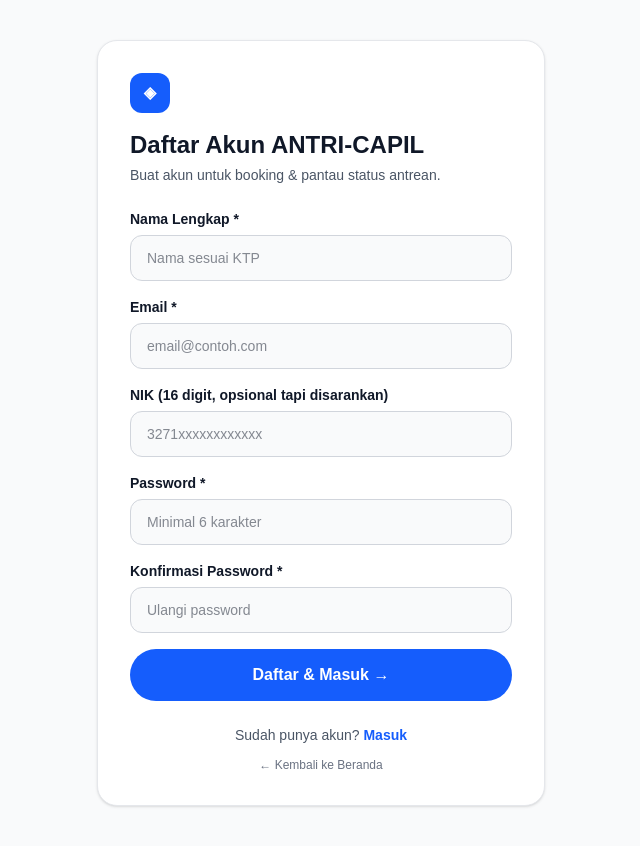
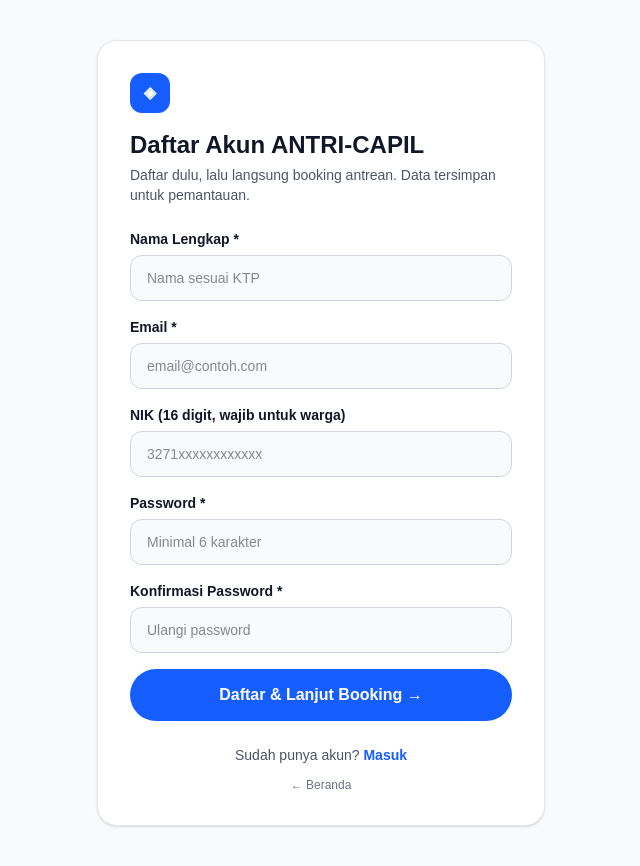
Before and after one commit to ERGUS457/antri-capil, a Next.js app: page /register in a window 1280 px wide. Shown: the whole page, without its empty margins (319-959 px from the left). Built offline with nearby package versions, Linux system fonts and the light colour scheme.

Commit message:
feat: wajib login sebelum booking (landing -> register/login -> booking), booking terikat akun warga

```diff
--- a/src/app/api/booking/route.ts
+++ b/src/app/api/booking/route.ts
@@ -7,13 +7,15 @@ import { generateQR } from "@/lib/qr";
 export async function POST(req: Request) {
   try {
     const session = await auth();
+    const userId = (session?.user as any)?.id as string | undefined;
+    if (!userId) {
+      return NextResponse.json({ error: "Wajib login dulu. Silakan daftar atau masuk akun warga." }, { status: 401 });
+    }
+
     const body = await req.json();
     const { layananKode, tanggal } = body as {
       layananKode?: string;
       tanggal?: string;
-      nik?: string;
-      nama?: string;
-      email?: string;
     };
 
     if (!layananKode || !tanggal) {
@@ -26,35 +28,11 @@ export async function POST(req: Request) {
     const tgl = new Date(tanggal);
     if (isNaN(tgl.getTime())) return NextResponse.json({ error: "Format tanggal tidak valid" }, { status: 400 });
     tgl.setUTCHours(0, 0, 0, 0);
-    // tanggal tidak boleh kemarin
     const today = new Date(); today.setUTCHours(0,0,0,0);
     if (tgl < today) return NextResponse.json({ error: "Tanggal tidak boleh di masa lalu" }, { status: 400 });
 
-    let userId: string | null = (session?.user as any)?.id || null;
-    let wargaId: string | null = null;
-    let targetEmail: string | null = null;
-    let targetNama: string | null = null;
-
-    if (userId) {
-      const u = await prisma.user.findUnique({ where: { id: userId } });
-      if (!u) return NextResponse.json({ error: "User tidak ditemukan" }, { status: 404 });
-      targetEmail = u.email;
-      targetNama = u.name;
-    } else {
-      const { nik, nama, email } = body as { nik?: string; nama?: string; email?: string };
-      if (!nik || !nama) return NextResponse.json({ error: "Untuk booking tanpa login, NIK & Nama wajib diisi. Silakan login dulu." }, { status: 400 });
-      if (nik.length !== 16 || !/^\d+$/.test(nik)) return NextResponse.json({ error: "NIK harus 16 digit angka" }, { status: 400 });
-      if (email && !email.includes("@")) return NextResponse.json({ error: "Format email tidak valid" }, { status: 400 });
-      let warga = await prisma.warga.findUnique({ where: { nik } });
-      if (!warga) {
-        warga = await prisma.warga.create({ data: { nik, nama, email: email || null } });
-      } else if (warga.nama !== nama || warga.email !== (email || null)) {
-        warga = await prisma.warga.update({ where: { id: warga.id }, data: { nama, email: email || null } });
-      }
-      wargaId = warga.id;
-      targetEmail = email || warga.email;
-      targetNama = nama;
-    }
+    const user = await prisma.user.findUnique({ where: { id: userId } });
+    if (!user) return NextResponse.json({ error: "Akun tidak ditemukan, silakan login ulang" }, { status: 404 });
 
     // Kuota
     let kuota = await prisma.kuotaHarian.findUnique({
@@ -82,15 +60,16 @@ export async function POST(req: Request) {
         tanggal: tgl,
         status: "MENUNGGU",
         layananId: layanan.id,
-        wargaId,
-        userId,
+        userId: user.id,
+        wargaId: null,
       },
       include: { layanan: true },
     });
 
     await prisma.kuotaHarian.update({ where: { id: kuota.id }, data: { terisi: { increment: 1 } } });
 
-    // Kirim email via Resend (non-blocking, jangan gagalkan booking)
+    // Email via Resend (non-blocking)
+    const targetEmail = user.email;
     if (targetEmail) {
       const qrCode = await generateQR(`${process.env.NEXTAUTH_URL || "https://antri-capil.vercel.app"}/tiket/${antrean.id}`);
       sendBookingEmail(targetEmail, {
@@ -100,8 +79,6 @@ export async function POST(req: Request) {
         tanggal: tgl.toISOString().slice(0, 10),
         qrCode,
       }).catch((e) => console.error("[booking] email failed", e));
-    } else {
-      console.warn("[booking] no email, skip send", antrean.id);
     }
 
     return NextResponse.json({ id: antrean.id, nomor, emailSent: !!targetEmail }, { status: 201 });
--- a/src/app/booking/page.tsx
+++ b/src/app/booking/page.tsx
@@ -1,5 +1,5 @@
 'use client';
-import { useEffect, useState } from 'react';
+import { useState } from 'react';
 import { useRouter } from 'next/navigation';
 import { useSession } from 'next-auth/react';
 import Link from 'next/link';
@@ -14,31 +14,16 @@ const layananOptions = [
 
 export default function BookingPage() {
   const router = useRouter();
-  const { data: session } = useSession();
+  const { data: session, status } = useSession();
   const user = session?.user as any;
-  const isLoggedIn = !!user?.id;
 
-  const [form, setForm] = useState({ nik: '', nama: '', email: '', layananKode: 'KTP', tanggal: '' });
+  const [form, setForm] = useState({ layananKode: 'KTP', tanggal: '' });
   const [loading, setLoading] = useState(false);
   const [error, setError] = useState('');
-
-  useEffect(() => {
-    if (user) {
-      setForm(s => ({
-        ...s,
-        nik: user.nik || s.nik,
-        nama: user.name || s.nama,
-        email: user.email || s.email,
-      }));
-    }
-  }, [user?.id]);
-
-  function update(k: string, v: string) { setForm(s => ({ ...s, [k]: v })); }
 
   async function submit(e: React.FormEvent) {
     e.preventDefault();
     setError('');
-    if (!isLoggedIn && form.nik.length !== 16) { setError('NIK harus 16 digit (atau login dulu)'); return; }
     if (!form.tanggal) { setError('Pilih tanggal kunjungan'); return; }
     setLoading(true);
     try {
@@ -57,56 +42,49 @@ export default function BookingPage() {
 
   const tomorrow = new Date(Date.now() + 86400000).toISOString().slice(0, 10);
 
+  if (status === 'loading') return <div className="min-h-screen grid place-items-center bg-gray-50 text-zinc-500">Memuat sesi...</div>;
+
   return (
     <div className="min-h-screen bg-gray-50 text-gray-900">
       <div className="max-w-6xl mx-auto px-6 py-6 flex items-center justify-between">
         <Link href="/" className="text-sm text-gray-600 hover:text-gray-900 font-medium">← Beranda</Link>
-        {!isLoggedIn && <Link href="/login" className="text-sm font-bold text-blue-600 hover:underline">Login biar auto-isi →</Link>}
+        <Link href="/dashboard" className="text-sm font-bold text-blue-600 hover:underline">Dashboard Saya →</Link>
       </div>
       <div className="max-w-xl mx-auto px-6 pb-16">
         <div className="bg-white rounded-[20px] border border-gray-200 p-8 shadow-sm">
           <h1 className="text-2xl font-extrabold text-gray-900 tracking-tight">Booking Antrean</h1>
-          <p className="text-sm font-medium text-gray-700 mt-1">Isi data sesuai KTP. Tiket & QR akan dikirim ke email.</p>
-          {isLoggedIn && (
-            <div className="mt-3 bg-emerald-50 border border-emerald-200 text-emerald-800 text-xs px-3 py-2.5 rounded-xl">
-              Login sebagai <b>{user.name}</b> ({user.email}) • NIK otomatis terisi
+          <p className="text-sm font-medium text-gray-600 mt-1">Hanya untuk warga terdaftar. Data NIK & email diambil dari akun kamu.</p>
+
+          <div className="mt-4 bg-blue-50 border border-blue-200 rounded-xl px-4 py-3 flex items-center justify-between">
+            <div>
+              <p className="text-xs font-bold text-blue-700 uppercase tracking-widest">Akun warga</p>
+              <p className="text-sm font-bold text-gray-900">{user?.name || '-'}</p>
+              <p className="text-xs text-gray-600">{user?.email || ''} {user?.nik ? `• NIK ${user.nik}` : ''}</p>
             </div>
-          )}
+            <span className="w-2.5 h-2.5 bg-emerald-500 rounded-full animate-pulse" title="Login aktif" />
+          </div>
 
           {error && <div className="mt-4 bg-red-50 border border-red-200 text-red-700 text-sm px-4 py-3 rounded-xl">{error}</div>}
 
           <form onSubmit={submit} className="mt-6 flex flex-col gap-4">
             <label className="flex flex-col gap-1.5">
-              <span className="text-sm font-semibold text-gray-900">NIK (16 digit) {!isLoggedIn && '*'}</span>
-              <input value={form.nik} onChange={e => update('nik', e.target.value.replace(/\D/g, '').slice(0, 16))} placeholder="3271xxxxxxxxxxxx" className="bg-gray-50 border border-gray-300 rounded-xl px-4 py-3 text-sm text-gray-900 placeholder:text-gray-400 focus:outline-none focus:ring-2 focus:ring-blue-500 focus:bg-white" required={!isLoggedIn} />
-            </label>
-            <label className="flex flex-col gap-1.5">
-              <span className="text-sm font-semibold text-gray-900">Nama Lengkap {!isLoggedIn && '*'}</span>
-              <input value={form.nama} onChange={e => update('nama', e.target.value)} placeholder="Nama sesuai KTP" className="bg-gray-50 border border-gray-300 rounded-xl px-4 py-3 text-sm text-gray-900 placeholder:text-gray-400 focus:outline-none focus:ring-2 focus:ring-blue-500 focus:bg-white" required={!isLoggedIn} />
-            </label>
-            <label className="flex flex-col gap-1.5">
-              <span className="text-sm font-semibold text-gray-900">Email (untuk tiket & QR)</span>
-              <input type="email" value={form.email} onChange={e => update('email', e.target.value)} placeholder="email@contoh.com" className="bg-gray-50 border border-gray-300 rounded-xl px-4 py-3 text-sm text-gray-900 placeholder:text-gray-400 focus:outline-none focus:ring-2 focus:ring-blue-500 focus:bg-white" />
-              {isLoggedIn && <span className="text-xs text-gray-500">Email dari akun kamu, bisa diubah.</span>}
-            </label>
-            <label className="flex flex-col gap-1.5">
               <span className="text-sm font-semibold text-gray-900">Layanan *</span>
-              <select value={form.layananKode} onChange={e => update('layananKode', e.target.value)} className="bg-gray-50 border border-gray-300 rounded-xl px-4 py-3 text-sm text-gray-900 focus:outline-none focus:ring-2 focus:ring-blue-500 focus:bg-white">
+              <select value={form.layananKode} onChange={e => setForm(s => ({ ...s, layananKode: e.target.value }))} className="bg-gray-50 border border-gray-300 rounded-xl px-4 py-3 text-sm text-gray-900 focus:outline-none focus:ring-2 focus:ring-blue-500 focus:bg-white">
                 {layananOptions.map(o => <option key={o.kode} value={o.kode}>{o.label} ({o.kode})</option>)}
               </select>
             </label>
             <label className="flex flex-col gap-1.5">
               <span className="text-sm font-semibold text-gray-900">Tanggal Kunjungan *</span>
-              <input type="date" value={form.tanggal} min={tomorrow} onChange={e => update('tanggal', e.target.value)} className="bg-gray-50 border border-gray-300 rounded-xl px-4 py-3 text-sm text-gray-900 focus:outline-none focus:ring-2 focus:ring-blue-500 focus:bg-white" required />
-              <span className="text-xs text-gray-500">Kuota harian 80 per layanan. Pilih H+1 atau setelahnya.</span>
+              <input type="date" value={form.tanggal} min={tomorrow} onChange={e => setForm(s => ({ ...s, tanggal: e.target.value }))} className="bg-gray-50 border border-gray-300 rounded-xl px-4 py-3 text-sm text-gray-900 focus:outline-none focus:ring-2 focus:ring-blue-500 focus:bg-white" required />
+              <span className="text-xs text-gray-500">Kuota 80/hari per layanan. Pilih H+1 atau setelahnya. Tiket & QR dikirim ke email akun.</span>
             </label>
 
-            <button disabled={loading} type="submit" className="mt-2 bg-blue-600 text-white rounded-full py-3.5 font-semibold hover:bg-blue-700 disabled:opacity-50">
+            <button disabled={loading} type="submit" className="mt-2 bg-blue-600 text-white rounded-full py-3.5 font-semibold hover:bg-blue-700 disabled:opacity-50 shadow-lg shadow-blue-500/20">
               {loading ? 'Memproses...' : 'Dapatkan Nomor Antrean →'}
             </button>
           </form>
+          <p className="text-center text-xs text-gray-400 mt-4">Butuh ganti data? <Link href="/register" className="text-blue-600 hover:underline">Perbarui di profil</Link> • Status antrean bisa dipantau di Dashboard.</p>
         </div>
-        <p className="text-center text-xs text-gray-500 mt-4">Dengan booking, Anda menyetujui antre sesuai kuota & jadwal layanan.</p>
       </div>
     </div>
   );
--- a/src/app/page.tsx
+++ b/src/app/page.tsx
@@ -20,8 +20,11 @@ export default function Home() {
           </div>
           <div className="hidden md:flex items-center gap-6 text-sm text-zinc-600">
             <Link href="/booking" className="hover:text-zinc-900 font-medium">Booking</Link>
+            <Link href="/dashboard" className="hover:text-zinc-900 font-medium">Dashboard Saya</Link>
             <Link href="/display" className="hover:text-zinc-900 font-medium">Display TV</Link>
-            <Link href="/admin-capil-loket" className="text-zinc-400 hover:text-zinc-600 text-xs">Akses Petugas</Link>
+            <Link href="/login" className="text-blue-600 font-semibold hover:underline">Masuk</Link>
+            <Link href="/register" className="bg-blue-50 text-blue-700 px-4 py-1.5 rounded-full font-semibold hover:bg-blue-100">Daftar Akun</Link>
+            <Link href="/admin-capil-loket" className="text-zinc-400 hover:text-zinc-600 text-xs">Petugas</Link>
           </div>
           <Link href="/booking" className="bg-zinc-900 text-white px-5 py-2.5 rounded-full text-sm font-medium hover:bg-black">Ambil Antrean</Link>
         </div>
@@ -36,8 +39,9 @@ export default function Home() {
           </h1>
           <p className="mt-4 text-zinc-600 leading-relaxed max-w-xl">Booking antrean online untuk KTP, KK, KIA, Pindah & Akta. Dapatkan nomor antrean, tiket digital + QR, dan notifikasi email — datang sesuai jadwal.</p>
           <div className="mt-8 flex flex-wrap gap-3">
-            <Link href="/booking" className="bg-blue-600 text-white px-7 py-3.5 rounded-full font-semibold hover:bg-blue-700">Booking Sekarang →</Link>
-            <Link href="/display" className="bg-zinc-100 px-7 py-3.5 rounded-full font-semibold hover:bg-zinc-200">Lihat Display TV</Link>
+            <Link href="/register" className="bg-blue-600 text-white px-7 py-3.5 rounded-full font-semibold hover:bg-blue-700 shadow-lg shadow-blue-500/20">Daftar / Login Akun Warga →</Link>
+            <Link href="/booking" className="bg-zinc-100 px-7 py-3.5 rounded-full font-semibold hover:bg-zinc-200">Langsung Booking</Link>
+            <Link href="/dashboard" className="bg-zinc-100 px-7 py-3.5 rounded-full font-semibold hover:bg-zinc-200">Pantau Progres Antrean</Link>
           </div>
           <div className="mt-6 flex items-center gap-6 text-sm text-zinc-500">
             <span>✔ Kuota harian 80/or layanan</span><span>✔ QR Tiket</span><span>✔ Email otomatis</span>
--- a/src/app/register/page.tsx
+++ b/src/app/register/page.tsx
@@ -1,11 +1,13 @@
 'use client';
-import { useState } from 'react';
-import { useRouter } from 'next/navigation';
+import { useState, Suspense } from 'react';
+import { useRouter, useSearchParams } from 'next/navigation';
 import Link from 'next/link';
 import { signIn } from 'next-auth/react';
 
-export default function RegisterPage() {
+function RegisterForm() {
   const router = useRouter();
+  const searchParams = useSearchParams();
+  const callbackUrl = searchParams.get('callbackUrl') || '/booking';
   const [form, setForm] = useState({ name: '', email: '', nik: '', password: '', confirm: '' });
   const [error, setError] = useState('');
   const [loading, setLoading] = useState(false);
@@ -25,10 +27,9 @@ export default function RegisterPage() {
       });
       const data = await res.json();
       if (!res.ok) throw new Error(data.error || 'Gagal daftar');
-      // auto login
       const loginRes = await signIn('credentials', { email: form.email, password: form.password, redirect: false });
       if (loginRes?.error) throw new Error(loginRes.error);
-      router.push('/dashboard');
+      router.push(callbackUrl);
       router.refresh();
     } catch (err: any) {
       setError(err.message);
@@ -36,11 +37,10 @@ export default function RegisterPage() {
   }
 
   return (
-    <div className="min-h-screen bg-gray-50 flex items-center justify-center px-6 py-10 text-gray-900">
     <div className="bg-white rounded-[20px] border border-gray-200 p-8 max-w-md w-full shadow-sm">
       <div className="w-10 h-10 rounded-xl bg-blue-600 text-white grid place-items-center font-bold">◈</div>
       <h1 className="text-2xl font-extrabold mt-4">Daftar Akun ANTRI-CAPIL</h1>
-        <p className="text-sm text-gray-600 mt-1">Buat akun untuk booking & pantau status antrean.</p>
+      <p className="text-sm text-gray-600 mt-1">Daftar dulu, lalu langsung booking antrean. Data tersimpan untuk pemantauan.</p>
       {error && <div className="mt-4 bg-red-50 border border-red-200 text-red-700 text-sm px-4 py-3 rounded-xl">{error}</div>}
       <form onSubmit={submit} className="mt-6 flex flex-col gap-4">
         <label className="flex flex-col gap-1.5">
@@ -52,7 +52,7 @@ export default function RegisterPage() {
           <input type="email" value={form.email} onChange={e => setForm(s => ({ ...s, email: e.target.value }))} placeholder="email@contoh.com" className="bg-gray-50 border border-gray-300 rounded-xl px-4 py-3 text-sm focus:outline-none focus:ring-2 focus:ring-blue-500 focus:bg-white" required />
         </label>
         <label className="flex flex-col gap-1.5">
-            <span className="text-sm font-semibold">NIK (16 digit, opsional tapi disarankan)</span>
+          <span className="text-sm font-semibold">NIK (16 digit, wajib untuk warga)</span>
           <input value={form.nik} onChange={e => setForm(s => ({ ...s, nik: e.target.value.replace(/\D/g,'').slice(0,16) }))} placeholder="3271xxxxxxxxxxxx" className="bg-gray-50 border border-gray-300 rounded-xl px-4 py-3 text-sm focus:outline-none focus:ring-2 focus:ring-blue-500 focus:bg-white" />
         </label>
         <label className="flex flex-col gap-1.5">
@@ -63,11 +63,20 @@ export default function RegisterPage() {
           <span className="text-sm font-semibold">Konfirmasi Password *</span>
           <input type="password" value={form.confirm} onChange={e => setForm(s => ({ ...s, confirm: e.target.value }))} placeholder="Ulangi password" className="bg-gray-50 border border-gray-300 rounded-xl px-4 py-3 text-sm focus:outline-none focus:ring-2 focus:ring-blue-500 focus:bg-white" required />
         </label>
-          <button disabled={loading} type="submit" className="bg-blue-600 text-white rounded-full py-3.5 font-semibold hover:bg-blue-700 disabled:opacity-50">{loading ? 'Memproses...' : 'Daftar & Masuk →'}</button>
+        <button disabled={loading} type="submit" className="bg-blue-600 text-white rounded-full py-3.5 font-semibold hover:bg-blue-700 disabled:opacity-50">{loading ? 'Memproses...' : 'Daftar & Lanjut Booking →'}</button>
       </form>
-        <p className="text-sm text-center text-gray-600 mt-6">Sudah punya akun? <Link href="/login" className="text-blue-600 font-semibold hover:underline">Masuk</Link></p>
-        <p className="text-xs text-center text-gray-500 mt-3"><Link href="/" className="hover:underline">← Kembali ke Beranda</Link></p>
-      </div>
+      <p className="text-sm text-center text-gray-600 mt-6">Sudah punya akun? <Link href={`/login?callbackUrl=${encodeURIComponent(callbackUrl)}`} className="text-blue-600 font-semibold hover:underline">Masuk</Link></p>
+      <p className="text-xs text-center text-gray-500 mt-3"><Link href="/" className="hover:underline">← Beranda</Link></p>
     </div>
   );
 }
+
+export default function RegisterPage() {
+  return (
+    <div className="min-h-screen bg-gray-50 flex items-center justify-center px-6 py-10 text-gray-900">
+      <Suspense fallback={<div className="bg-white rounded-[20px] p-8 border">Memuat...</div>}>
+        <RegisterForm />
+      </Suspense>
+    </div>
+  );
+}
```
Also changed, not shown: middleware.ts (+14 -5 lines). Lines whose indentation alone changed are shown as unchanged.
